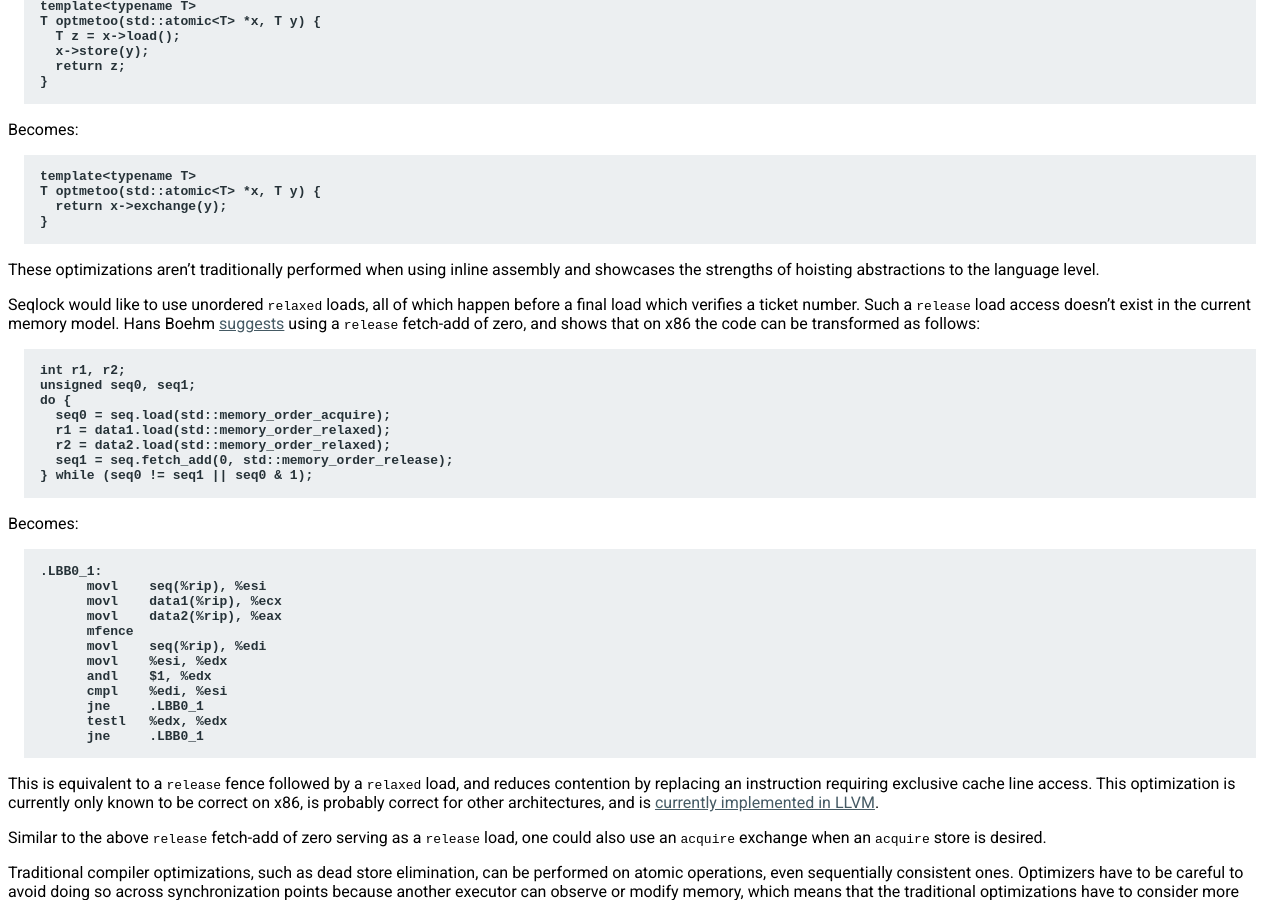
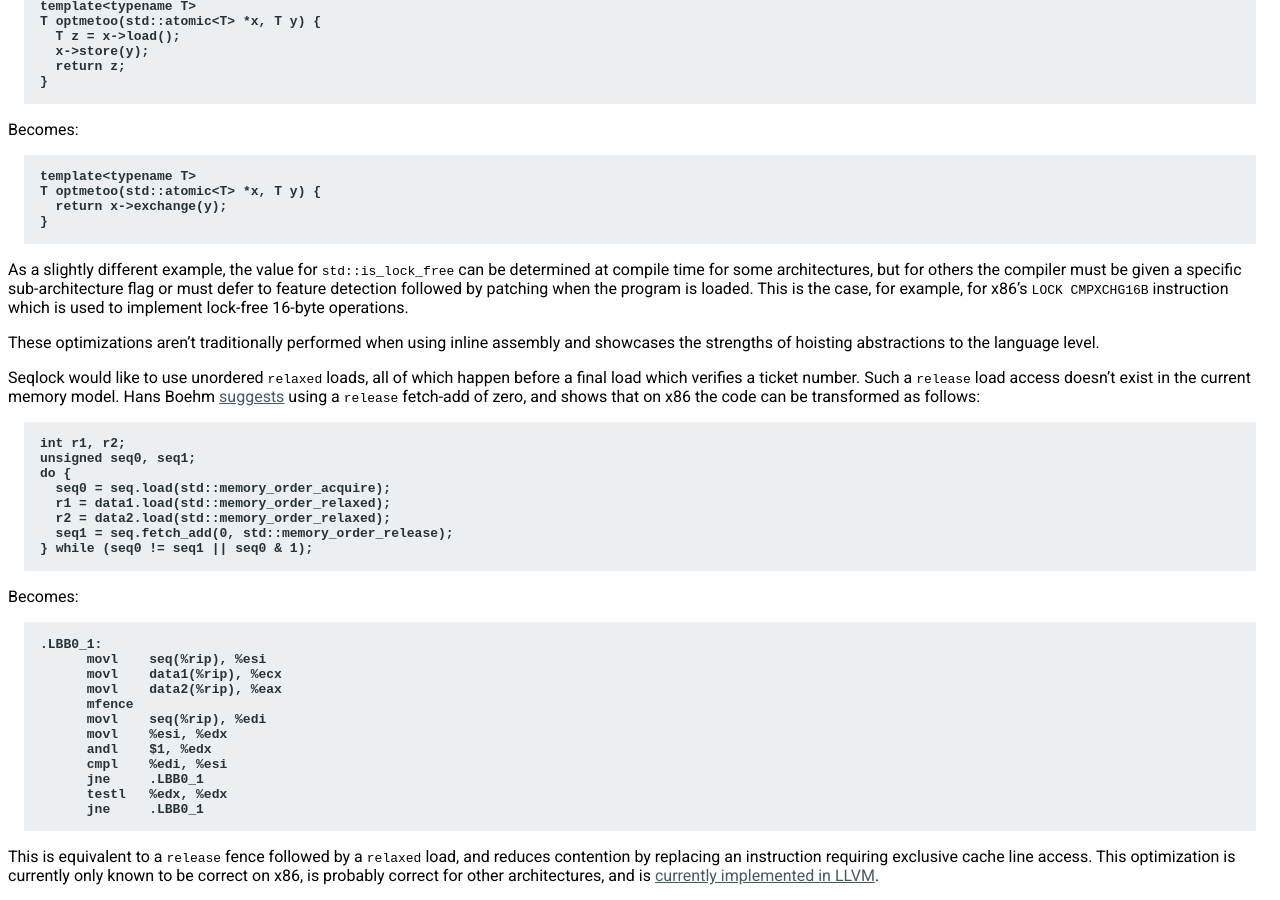
Before and after one commit to jfbastien/papers, a Sphinx documentation site: the page built from source/N4269.rst, in a window 1280 px wide and 900 px high, scrolled down 1911 px. Built offline with Sphinx 7.4.7, drawn with Linux system fonts in a browser that asks for light colours.

Commit message:
Add is_lock_free example.

```diff
--- a/source/N4269.rst
+++ b/source/N4269.rst
@@ -131,6 +131,13 @@ Becomes:
   T optmetoo(std::atomic<T> *x, T y) {
     return x->exchange(y);
   }
+
+As a slightly different example, the value for ``std::is_lock_free`` can be
+determined at compile time for some architectures, but for others the compiler
+must be given a specific sub-architecture flag or must defer to feature
+detection followed by patching when the program is loaded. This is the case, for
+example, for x86's ``LOCK CMPXCHG16B`` instruction which is used to implement
+lock-free 16-byte operations.
 
 These optimizations aren't traditionally performed when using inline assembly
 and showcases the strengths of hoisting abstractions to the language level.
```
